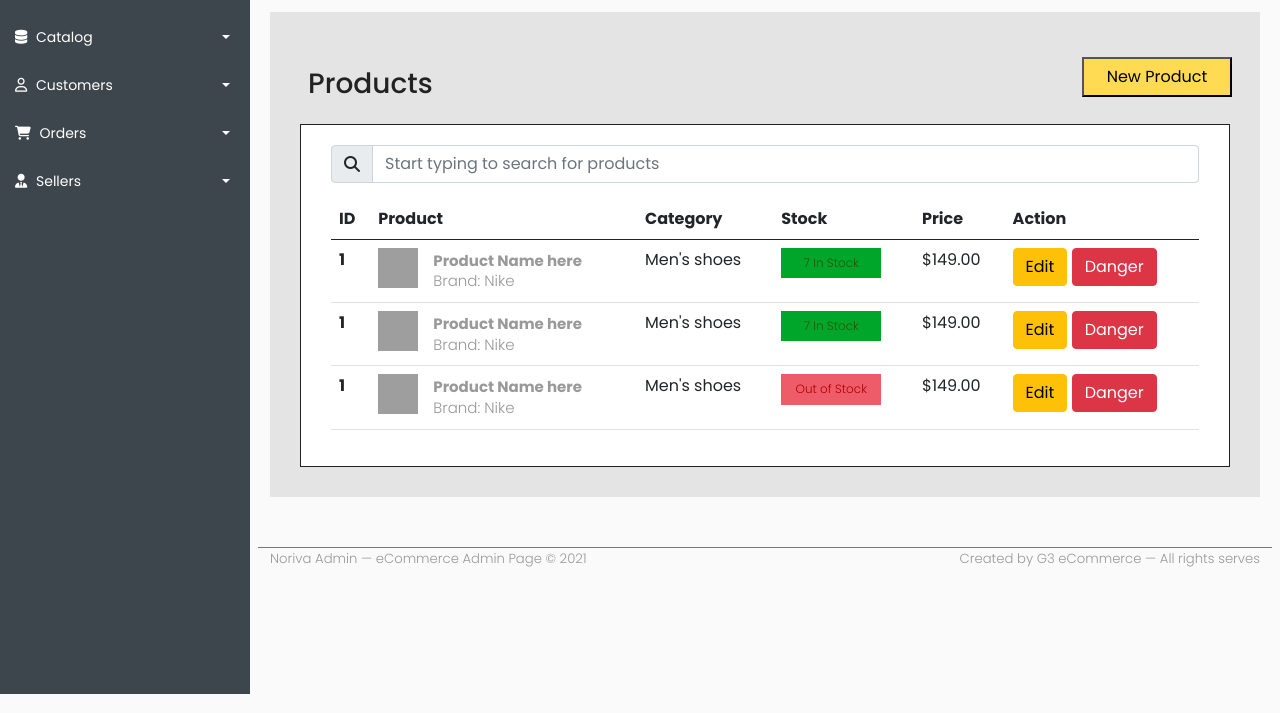
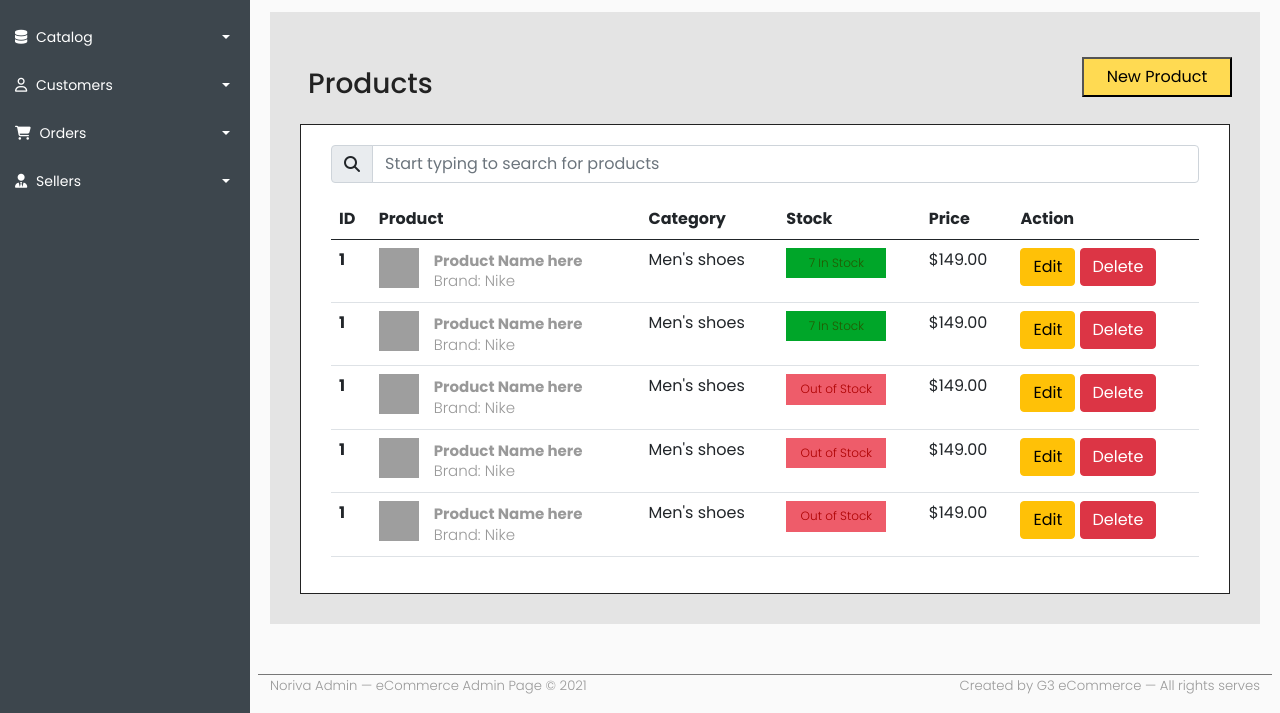
Before and after one commit to CallMeHoan/Admin_Ecommerce, a plain HTML site: page Pages/Catalog/ProductList/index.html in a window 1280 px wide. Shown: the part 106-819 px from the top of the page. Drawn offline with nearby package versions, Linux system fonts and the light colour scheme; grey boxes are pictures that could not be loaded.

Commit message:
add product list

```diff
--- a/Pages/Catalog/ProductList/index.html
+++ b/Pages/Catalog/ProductList/index.html
@@ -106,7 +106,7 @@
                             <td>
                                 <div class="btn__action">
                                     <a href="#" class="btn btn-warning" type="button">Edit</a>
-                                    <button type="button" class="btn btn-danger">Danger</button>
+                                    <button type="button" class="btn btn-danger">Delete</button>
                                 </div>
                             </td>
                           </tr>
@@ -134,7 +134,7 @@
                             <td>
                                 <div class="btn__action">
                                     <a href="#" class="btn btn-warning" type="button">Edit</a>
-                                    <button type="button" class="btn btn-danger">Danger</button>
+                                    <button type="button" class="btn btn-danger">Delete</button>
                                 </div>
                             </td>
                           </tr>
@@ -162,7 +162,63 @@
                             <td>
                                 <div class="btn__action">
                                     <a href="#" class="btn btn-warning" type="button">Edit</a>
-                                    <button type="button" class="btn btn-danger">Danger</button>
+                                    <button type="button" class="btn btn-danger">Delete</button>
+                                </div>
+                            </td>
+                          </tr>
+                          <tr>
+                            <th scope="row">1</th>
+                            <td>
+                                <div class="product__info float-start" style="display: flex; justify-content: center;">
+                                    <div class="product__image">
+                                        <img width="40px" height="40px" src="https://scontent.fdad2-1.fna.fbcdn.net/v/t1.6435-9/171619300_1092543814590800_1632394128569325001_n.jpg?_nc_cat=108&ccb=1-5&_nc_sid=09cbfe&_nc_ohc=P560_w3_4aMAX83vWZW&_nc_ht=scontent.fdad2-1.fna&oh=15f5ee48f7e3e586c0f11dc9c43dbc12&oe=61A7F468">
+                                    </div>
+                                    <div style="width: 15px"></div>
+                                    <div class="product__detail">
+                                        <p style="font-weight: 700;">Product Name here</p>
+                                        <p>Brand: Nike</p>
+                                    </div>
+                                </div>
+                            </td>
+                            <td>Men's shoes</td>
+                            <td>
+                                <div class="stock__quantity out">
+                                    <p>Out of Stock</p>
+                                </div>
+                            </td>
+                            <td>$149.00</td>
+                            <td>
+                                <div class="btn__action">
+                                    <a href="#" class="btn btn-warning" type="button">Edit</a>
+                                    <button type="button" class="btn btn-danger">Delete</button>
+                                </div>
+                            </td>
+                          </tr>
+                          <tr>
+                            <th scope="row">1</th>
+                            <td>
+                                <div class="product__info float-start" style="display: flex; justify-content: center;">
+                                    <div class="product__image">
+                                        <img width="40px" height="40px" src="https://scontent.fdad2-1.fna.fbcdn.net/v/t1.6435-9/171619300_1092543814590800_1632394128569325001_n.jpg?_nc_cat=108&ccb=1-5&_nc_sid=09cbfe&_nc_ohc=P560_w3_4aMAX83vWZW&_nc_ht=scontent.fdad2-1.fna&oh=15f5ee48f7e3e586c0f11dc9c43dbc12&oe=61A7F468">
+                                    </div>
+                                    <div style="width: 15px"></div>
+                                    <div class="product__detail">
+                                        <p style="font-weight: 700;">Product Name here</p>
+                                        <p>Brand: Nike</p>
+                                    </div>
+                                </div>
+                            </td>
+                            <td>Men's shoes</td>
+                            <td>
+                                <div class="stock__quantity out">
+                                    <p>Out of Stock</p>
+                                </div>
+                            </td>
+                            <td>$149.00</td>
+                            <td>
+                                <div class="btn__action">
+                                    <a href="#" class="btn btn-warning" type="button">Edit</a>
+                                    <button type="button" class="btn btn-danger">Delete</button>
                                 </div>
                             </td>
                           </tr>
--- /dev/null
+++ b/Pages/Customer/CustomerList/style.css
@@ -0,0 +1,60 @@
+* {
+  margin: 0;
+  padding: 0;
+  box-sizing: border-box;
+}
+.page__container {
+  background-color: #e4e4e4;
+  width: 100%;
+  margin-top: 30px;
+  height: auto;
+  margin-bottom: 50px;
+  padding: 30px 0;
+}
+.page__container .page__title {
+  font-size: 28px;
+  color: #222222;
+  padding: 15px 50px;
+  margin-top: 10px;
+}
+.page__container .add__btn {
+  margin-top: 15px;
+  margin-right: 40px;
+  width: 150px;
+  height: 40px;
+  background-color: #ffda52;
+  padding: 5px;
+}
+.page__container .add__btn:hover {
+  background-color: #ffc107;
+}
+.page__container .all__product__container {
+  padding: 20px 30px;
+  background-color: white;
+  border: 1px solid #222222;
+  border: 2px;
+  margin: 0 30px;
+  border: 1px solid #222222;
+  height: auto;
+}
+.page__container .all__product__container .product__info .product__detail p {
+  font-size: 15px;
+  margin-bottom: -5px;
+}
+.page__container .all__product__container .stock__quantity {
+  background: #00a629;
+  width: 100px;
+}
+.page__container .all__product__container .stock__quantity p {
+  font-size: 12px;
+  color: #245900;
+  padding: 5px 5px;
+  text-align: center;
+  width: 100px;
+}
+.page__container .all__product__container .stock__quantity.out {
+  background: #ee5c6a;
+}
+.page__container .all__product__container .stock__quantity.out p {
+  color: #ad0000;
+}
```
Also changed, not shown: Pages/Customer/CustomerList/index.html (added, +137 -0 lines), Pages/Customer/CustomerList/main.js (added, +28 -0 lines).
